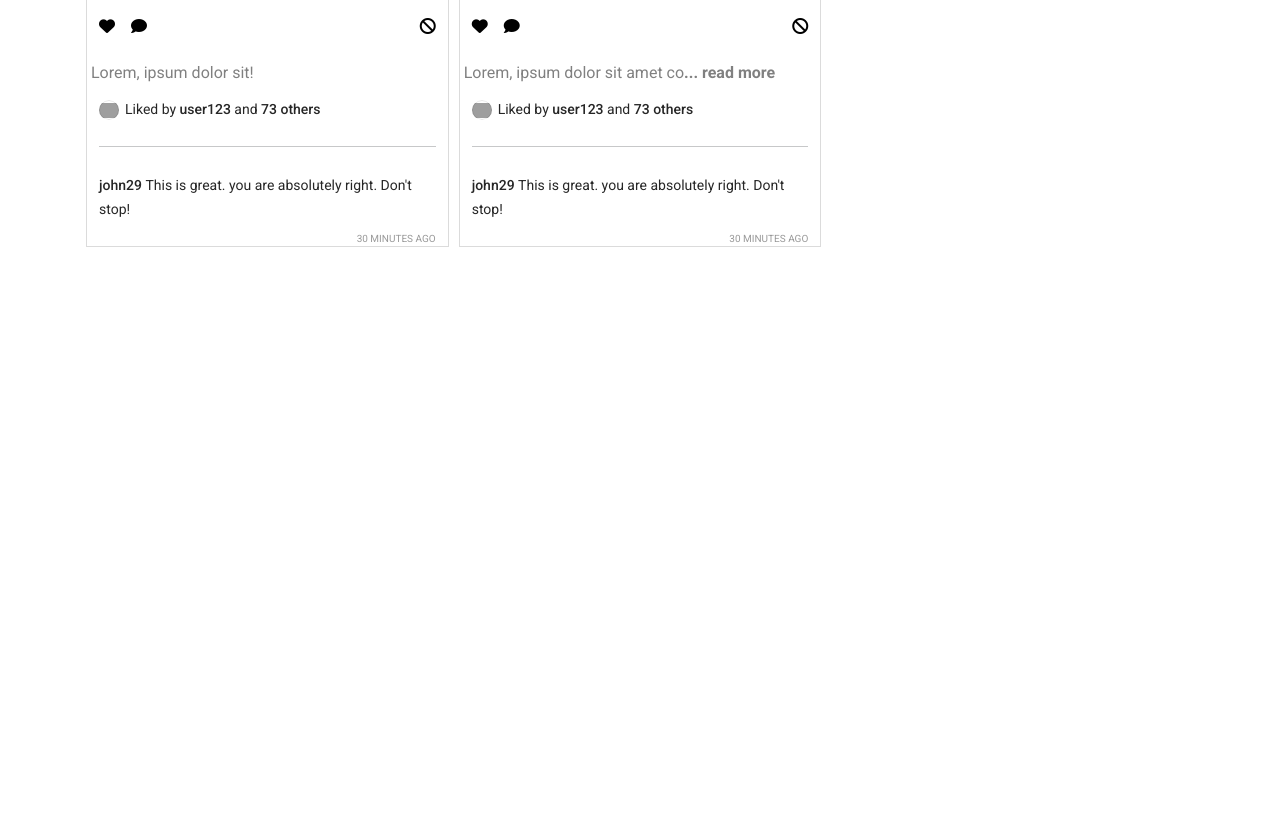
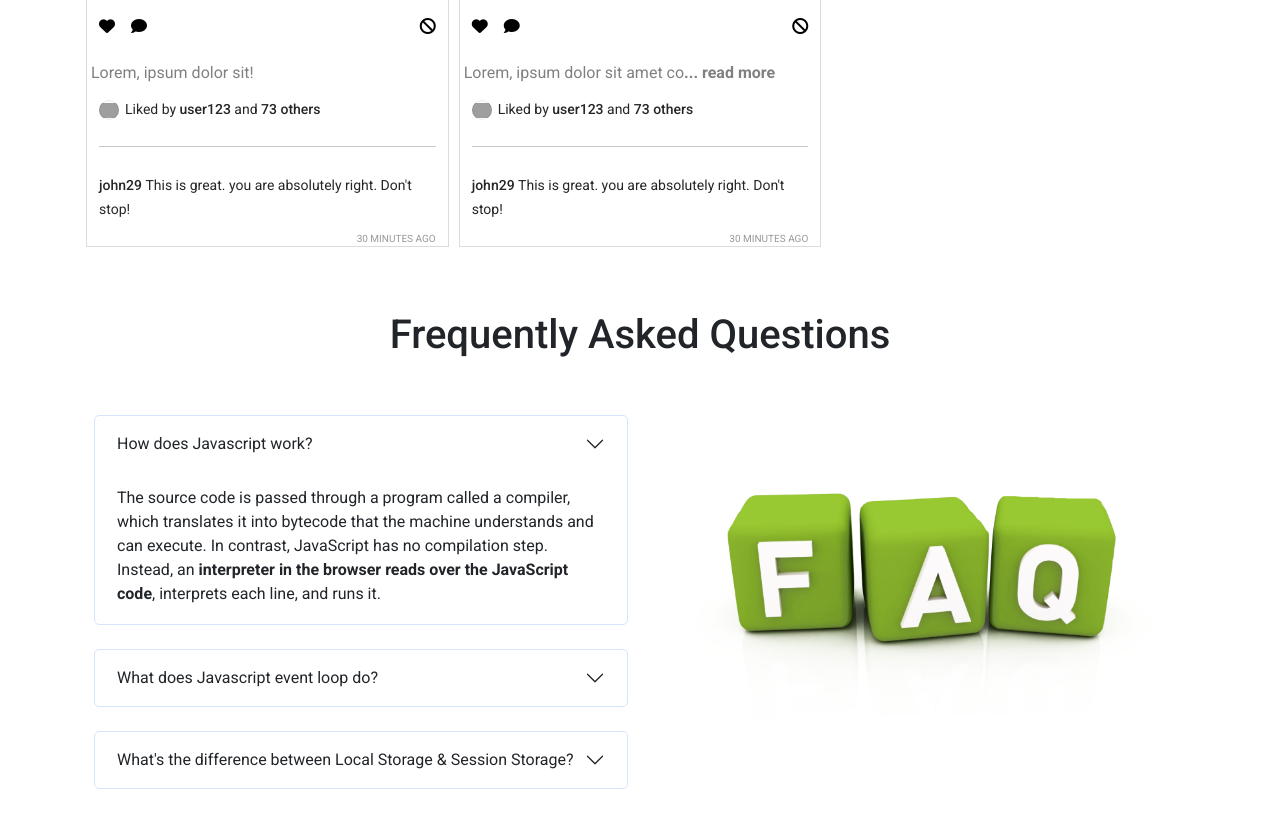
Before and after one commit to kiron0/07-Assignment-insta-shohor-kiron0, a plain HTML site: page index.html in a window 1280 px wide. Shown: the part 1285-2112 px from the top of the page. Before the commit the page ends 1548 px from the top, so only its background shows below. Drawn offline with nearby package versions, Linux system fonts and the light colour scheme; grey boxes are pictures that could not be loaded.

Commit message:
bonus part added

```diff
--- a/css/style.css
+++ b/css/style.css
@@ -34,6 +34,12 @@ textarea {
 
   --header-height: 44px;
   --nav-height: 44px;
+}
+
+/* nav bar part */
+
+.navbar-toggler-icon{
+  background-image: url("../images/menu.svg") !important;
 }
 
 svg {
@@ -245,6 +251,11 @@ img {
   display: none;
 }
 
+.common-class {
+  min-height: 500px;
+  margin-bottom: 5rem;
+}
+
 @media only screen and (max-width: 992px) {
   #posts {
     grid-template-columns: repeat(2, 1fr);
@@ -255,4 +266,7 @@ img {
   #posts {
     grid-template-columns: repeat(1, 1fr);
   }
+  .reverse-main {
+    order: 1;
+  }
 }
--- a/index.html
+++ b/index.html
@@ -1,5 +1,6 @@
 <!DOCTYPE html>
 <html lang="en">
+
 <head>
     <meta charset="UTF-8" />
     <meta http-equiv="X-UA-Compatible" content="IE=edge" />
@@ -7,49 +8,28 @@
     <title>Insta-Shohor</title>
     <link rel="stylesheet" href="./css/style.css" />
     <!-- Latest compiled and minified CSS -->
-        <link
-            href="https://cdn.jsdelivr.net/npm/bootstrap@5.1.3/dist/css/bootstrap.min.css"
-            rel="stylesheet"
-            integrity="sha384-1BmE4kWBq78iYhFldvKuhfTAU6auU8tT94WrHftjDbrCEXSU1oBoqyl2QvZ6jIW3"
-            crossorigin="anonymous"
-        />
+    <link href="https://cdn.jsdelivr.net/npm/bootstrap@5.1.3/dist/css/bootstrap.min.css" rel="stylesheet"
+        integrity="sha384-1BmE4kWBq78iYhFldvKuhfTAU6auU8tT94WrHftjDbrCEXSU1oBoqyl2QvZ6jIW3" crossorigin="anonymous" />
 
     <!-- google Montserrat  font  -->
     <link rel="preconnect" href="https://fonts.googleapis.com" />
     <link rel="preconnect" href="https://fonts.gstatic.com" crossorigin />
-        <link
-            href="https://fonts.googleapis.com/css2?family=Montserrat:wght@300;400;500&display=swap"
-            rel="stylesheet"
-        />
-        <link
-            rel="stylesheet"
-            href="https://cdnjs.cloudflare.com/ajax/libs/font-awesome/6.0.0/css/all.min.css"
+    <link href="https://fonts.googleapis.com/css2?family=Montserrat:wght@300;400;500&display=swap" rel="stylesheet" />
+    <link rel="stylesheet" href="https://cdnjs.cloudflare.com/ajax/libs/font-awesome/6.0.0/css/all.min.css"
         integrity="sha512-9usAa10IRO0HhonpyAIVpjrylPvoDwiPUiKdWk5t3PyolY1cOd4DSE0Ga+ri4AuTroPR5aQvXU9xC6qOPnzFeg=="
-            crossorigin="anonymous"
-            referrerpolicy="no-referrer"
-        />
+        crossorigin="anonymous" referrerpolicy="no-referrer" />
 </head>
 
 <body>
     <header>
         <nav class="navbar navbar-expand-lg navbar-light bg-light px-5">
             <a class="navbar-brand" href="#">Insta-Shohor</a>
-                <button
-                    class="navbar-toggler"
-                    type="button"
-                    data-toggle="collapse"
-                    data-target="#navbarSupportedContent"
-                    aria-controls="navbarSupportedContent"
-                    aria-expanded="false"
-                    aria-label="Toggle navigation"
-                >
+            <button class="navbar-toggler" type="button" data-toggle="collapse" data-target="#navbarSupportedContent"
+                aria-controls="navbarSupportedContent" aria-expanded="false" aria-label="Toggle navigation">
                 <span class="navbar-toggler-icon"></span>
             </button>
 
-                <div
-                    class="collapse navbar-collapse justify-content-end"
-                    id="navbarSupportedContent"
-                >
+            <div class="collapse navbar-collapse justify-content-end" id="navbarSupportedContent">
                 <ul class="navbar-nav mr-auto">
                     <li class="nav-link active" role="button" onclick="switchTab( 'posts' )">
                         <i class="fa-solid fa-house"></i>
@@ -77,9 +57,83 @@
             <h1>Reported posts</h1>
         </div>
     </main>
+
+    <!-- Frequently Asked Questions Section Start -->
+
+    <section class="container mt-7 common-class mb-10">
+        <h1 class="text-center mb-10 mt-5">
+            Frequently Asked Questions
+        </h1>
+        <div class="container mt-5">
+            <div class="row">
+                <div class="col-md-6 col-sm-12 col-12 d-flex align-items-center gy-2 reverse-main">
+                    <div class="accordion accordion-flush" id="accordionFlushExample">
+                        <div class="accordion-item"
+                            style="border-radius: 5px; padding: 2px; border: 1px solid #d5e5fb;">
+                            <h2 class="accordion-header" id="flush-headingOne">
+                                <button class="accordion-button collapsed" type="button" data-bs-toggle="collapse"
+                                    data-bs-target="#flush-collapseOne" aria-expanded="true"
+                                    aria-controls="flush-collapseOne">
+                                    How does Javascript work?
+                                </button>
+                            </h2>
+                            <div id="flush-collapseOne" class="accordion-collapse collapse show"
+                                aria-labelledby="flush-headingOne" data-bs-parent="#accordionFlushExample">
+                                <div class="accordion-body">
+                                    The source code is passed through a program called a compiler, which translates it into bytecode that the machine understands and can execute. In contrast, JavaScript has no compilation step. Instead, an <strong>interpreter in the browser reads over the JavaScript code</strong>, interprets each line, and runs it.
+                                </div>
+                            </div>
+                        </div>
+                        <br />
+                        <div class="accordion-item"
+                            style="border-radius: 5px; padding: 2px; border: 1px solid #d5e5fb;">
+                            <h2 class="accordion-header" id="flush-headingTwo">
+                                <button class="accordion-button collapsed" type="button" data-bs-toggle="collapse"
+                                    data-bs-target="#flush-collapseTwo" aria-expanded="true"
+                                    aria-controls="flush-collapseTwo">
+                                    What does Javascript event loop do?
+                                </button>
+                            </h2>
+                            <div id="flush-collapseTwo" class="accordion-collapse collapse"
+                                aria-labelledby="flush-headingTwo" data-bs-parent="#accordionFlushExample">
+                                <div class="accordion-body">
+                                    JavaScript has a runtime model based on an <strong>event loop</strong>, which is responsible for executing the code, collecting and processing events, and executing queued sub-tasks. This model is quite different from models in other languages like C and Java.
+                                </div>
+                            </div>
+                        </div>
+                        <br />
+                        <div class="accordion-item"
+                            style="border-radius: 5px; padding: 2px; border: 1px solid #d5e5fb;">
+                            <h2 class="accordion-header" id="flush-headingThree">
+                                <button class="accordion-button collapsed" type="button" data-bs-toggle="collapse"
+                                    data-bs-target="#flush-collapseThree" aria-expanded="true"
+                                    aria-controls="flush-collapseThree">
+                                    What's the difference between Local Storage & Session Storage?
+                                </button>
+                            </h2>
+                            <div id="flush-collapseThree" class="accordion-collapse collapse"
+                                aria-labelledby="flush-headingThree" data-bs-parent="#accordionFlushExample">
+                                <div class="accordion-body">
+                                    <b>Local Storage and Session Storage</b> are relatively new APIs (meaning, not all legacy browsers will support them) and are near identical (both in APIs and capabilities) with the sole exception of persistence. sessionStorage (as the name suggests) is only available for the duration of the browser session (and is deleted when the tab or window is closed) - it does, however, survive page reloads
+                                </div>
+                            </div>
+                        </div>
+                    </div>
+                </div>
+                <div class="col-md-6 col-sm-12 col-12 d-flex justify-content-center align-items-center">
+                    <div class="fashion-image">
+                        <img class="img-fluid p-3" src="./images/bg.png" alt="" />
+                    </div>
+                </div>
+            </div>
+        </div>
+    </section>
+    <!-- Frequently Asked Questions Section End -->
     <footer></footer>
 
+    <script src="https://cdn.jsdelivr.net/npm/bootstrap@5.1.3/dist/js/bootstrap.bundle.min.js" integrity="sha384-ka7Sk0Gln4gmtz2MlQnikT1wXgYsOg+OMhuP+IlRH9sENBO0LRn5q+8nbTov4+1p" crossorigin="anonymous"></script>
     <!-- add javascript  file  -->
     <script src="./js/app.js"></script>
 </body>
+
 </html>
```
Also changed, not shown: images/bg.png (added), images/menu.svg (added). Lines whose indentation alone changed are shown as unchanged.
